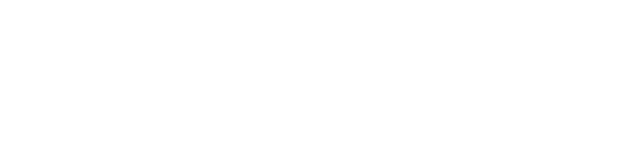
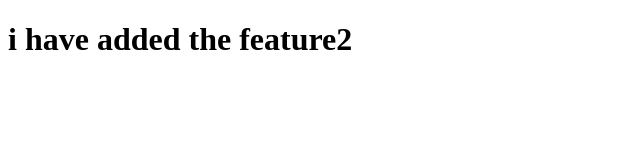
Before and after one commit to kahwaji-elie/githubtutorial, a plain HTML site: page index.html in a window 1280 px wide. Shown: the whole page, without its empty margins (0-640 px from the left). Drawn offline with Linux system fonts and the light colour scheme.

Commit message:
added feature 2

```diff
--- a/index.html
+++ b/index.html
@@ -7,6 +7,8 @@
     <meta name='viewport' content='width=device-width, initial-scale=1'>
 </head>
 <body>
-
+    <div id="feature2">
+         <h1>i have added the feature2</h1>
+    </div>
 </body>
 </html>
```
